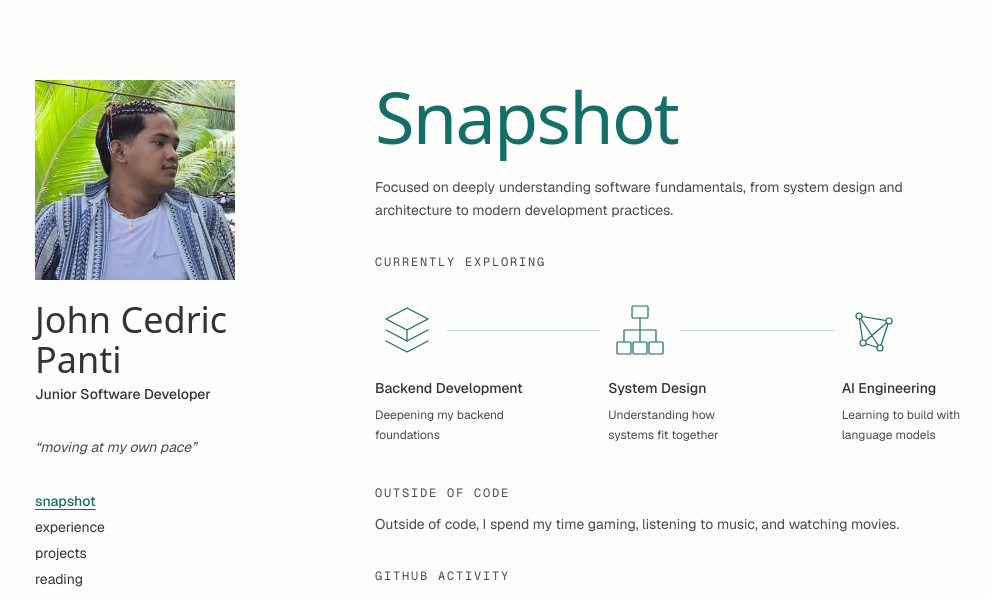
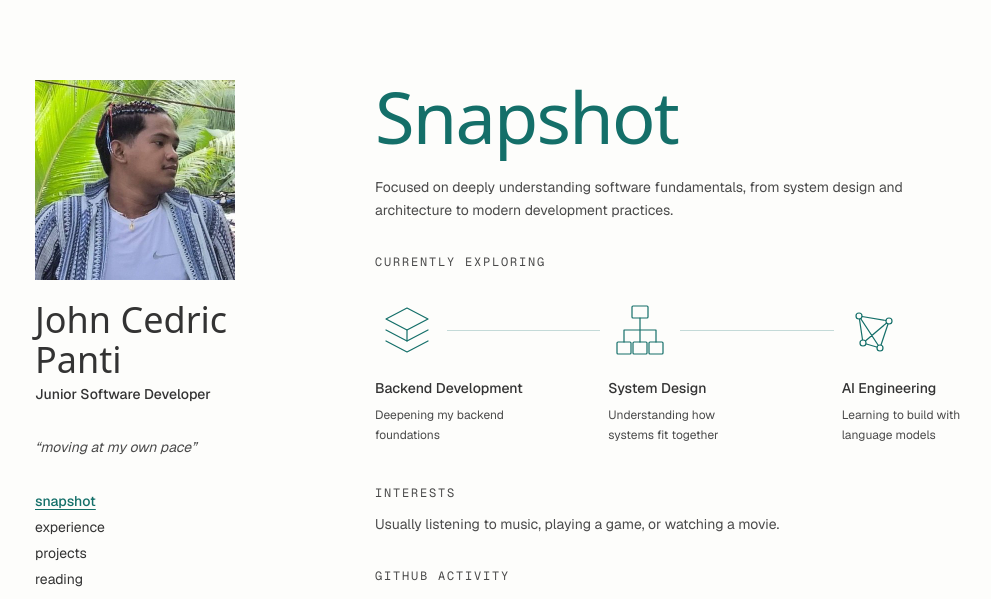
Before and after one commit to Cedrickkk/hulaanmo, an Astro site: page / in a window 1280 px wide. Shown: the top 599 px of the page, without its empty margins (85-1076 px from the left). Built offline with nearby package versions, Linux system fonts and the light colour scheme; Astro itself is replaced by a stand-in of ours; no server answers; a web font is replaced by a local one.

Commit message:
fix: update interests section in profile and index page for clarity

```diff
--- a/src/lib/profile.ts
+++ b/src/lib/profile.ts
@@ -9,6 +9,5 @@ export const about = {
     "Focused on deeply understanding software fundamentals, from system design and architecture to modern development practices.",
   goals:
     "Deepening my core expertise in Spring Boot while expanding into AI Engineering.",
-  interests:
-    "Outside of code, I spend my time gaming, listening to music, and watching movies.",
+  interests: "Usually listening to music, playing a game, or watching a movie.",
 };
--- a/src/pages/index.astro
+++ b/src/pages/index.astro
@@ -23,7 +23,7 @@ import { about } from "@/lib/profile";
 
       <div class="space-y-3">
         <p class="font-mono text-xs tracking-[0.15em] text-[var(--color-muted)] uppercase">
-          Outside of code
+         Interests
         </p>
         <p class="max-w-[65ch] text-sm leading-relaxed text-[var(--color-muted)]">
           {about.interests}
```
